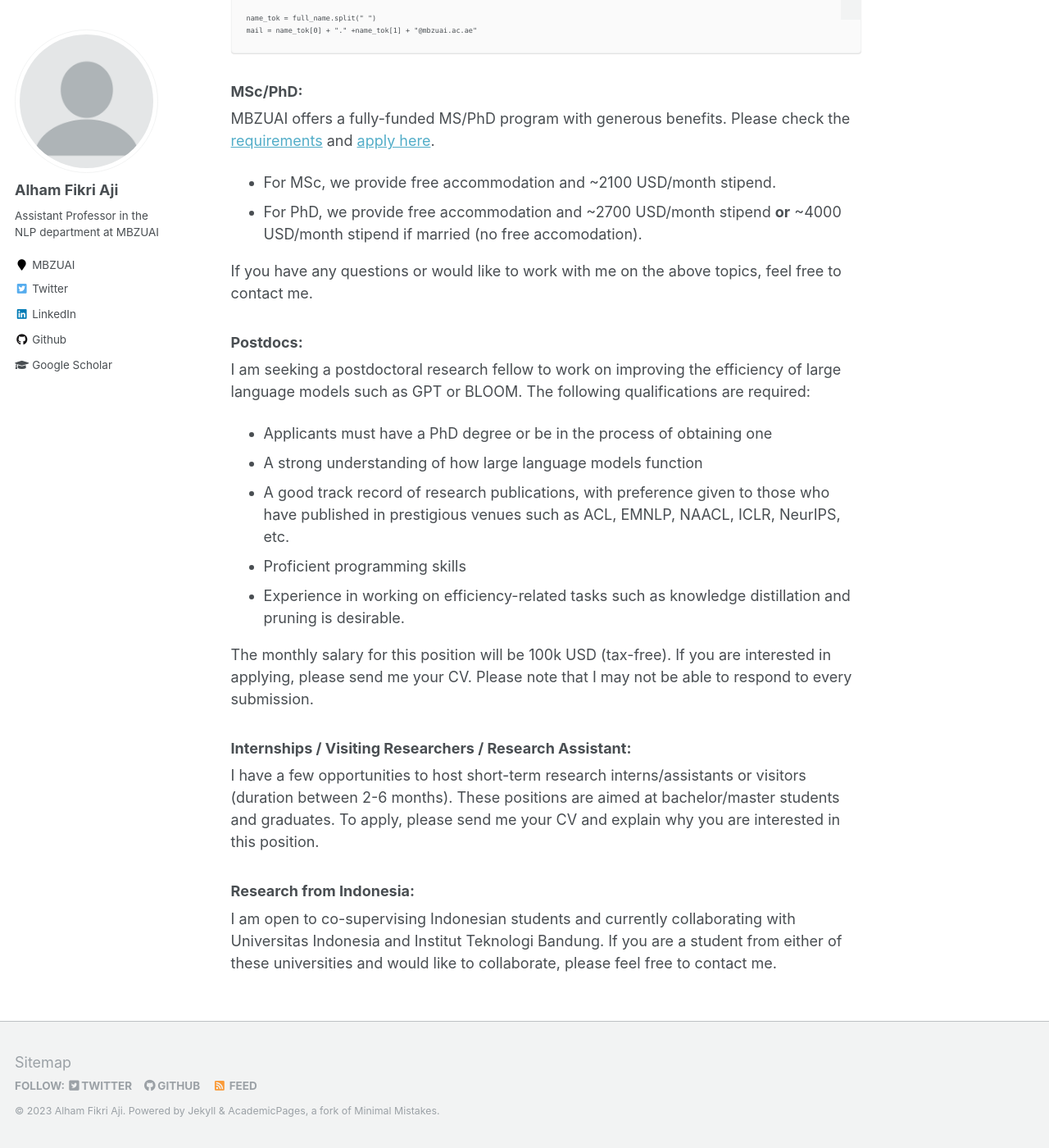
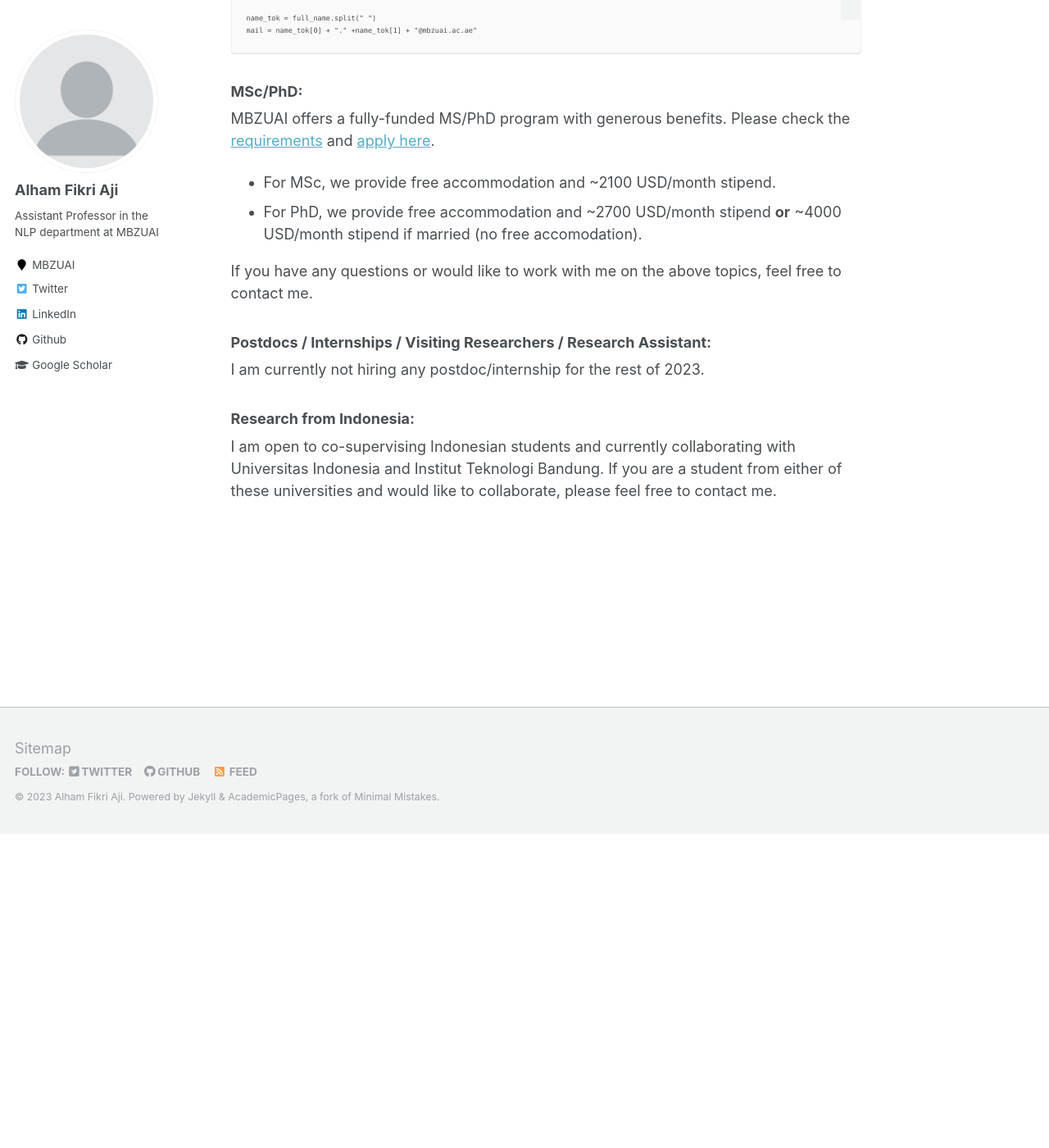
Before and after one commit to afaji/afaji.github.io, a Jekyll site: the page built from _pages/join.md, in a window 1280 px wide and 1400 px high, scrolled down 382 px. Shown: the whole window at 82% size. Built offline with Jekyll 4.4.1, drawn with Linux system fonts in a browser that asks for light colours.

Commit message:
Update join.md

```diff
--- a/_pages/join.md
+++ b/_pages/join.md
@@ -29,23 +29,9 @@ MBZUAI offers a fully-funded MS/PhD program with generous benefits. Please check
 
 If you have any questions or would like to work with me on the above topics, feel free to contact me.
 
-### Postdocs:
+### Postdocs / Internships / Visiting Researchers / Research Assistant:
 
-I am seeking a postdoctoral research fellow to work on improving the efficiency of large language models such as GPT or BLOOM. The following qualifications are required:
-
- - Applicants must have a PhD degree or be in the process of obtaining one
- - A strong understanding of how large language models function
- - A good track record of research publications, with preference given to those who have published in prestigious venues such as ACL, EMNLP, NAACL, ICLR, NeurIPS, etc.
- - Proficient programming skills
- - Experience in working on efficiency-related tasks such as knowledge distillation and pruning is desirable.
-
-The monthly salary for this position will be 100k USD (tax-free).
-If you are interested in applying, please send me your CV. Please note that I may not be able to respond to every submission.
-
-### Internships / Visiting Researchers / Research Assistant:
-
-I have a few opportunities to host short-term research interns/assistants or visitors (duration between 2-6 months). These positions are aimed at bachelor/master students and graduates. To apply, please send me your CV and explain why you are interested in this position.
-
+I am currently not hiring any postdoc/internship for the rest of 2023.
 
 ### Research from Indonesia:
 
```
